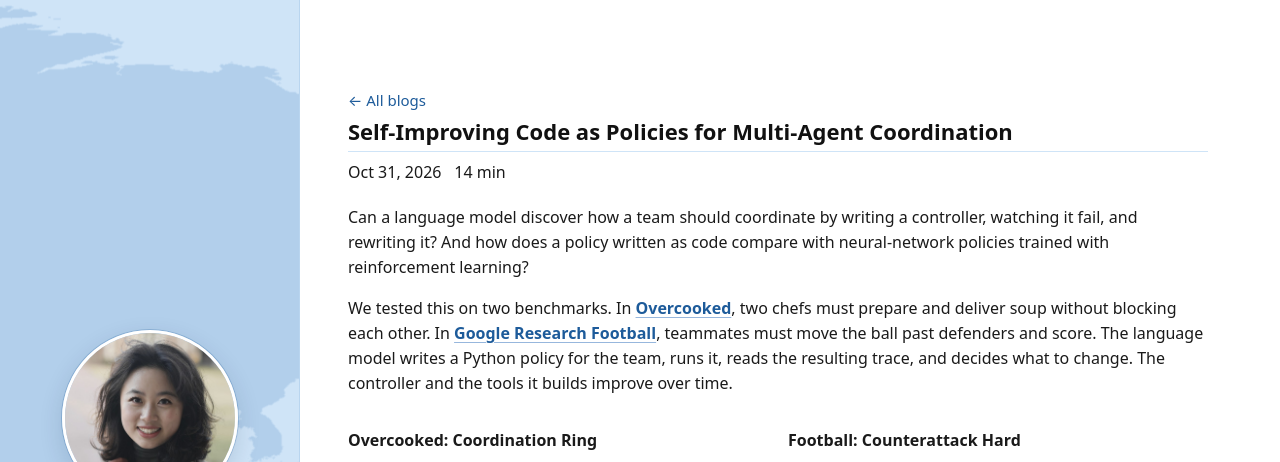
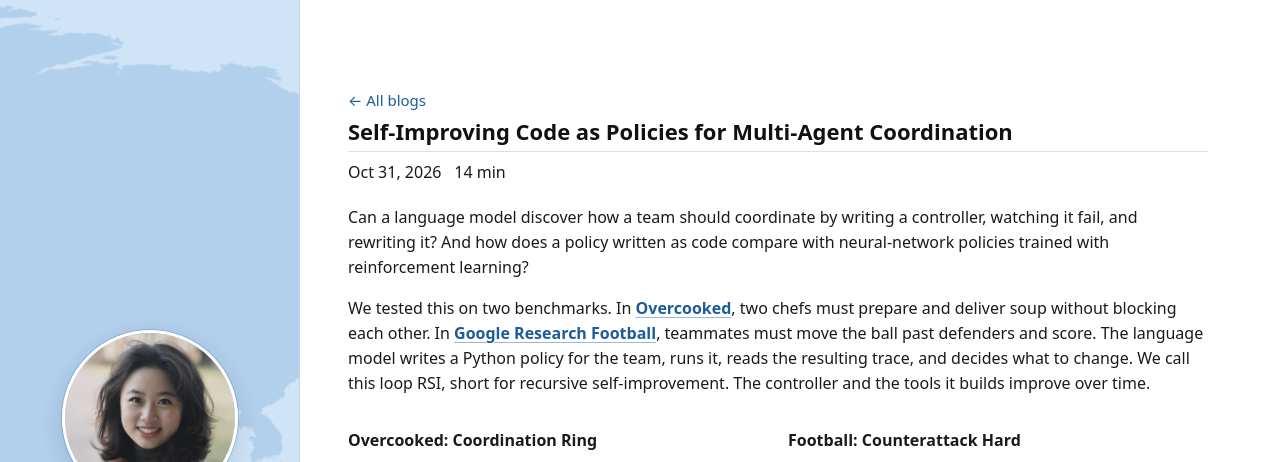
Before and after one commit to tavia-liu/tavia-liu.github.io, a Jekyll site: the page built from _posts/2026-10-31-self-improving-code-as-policies.md, in a window 1280 px wide and 1400 px high, cut to the strip 0-462 px from the top of the window. Built offline with Jekyll 4.4.1, drawn with Linux system fonts in a browser that asks for light colours; some of the changed text lies outside the part shown.

Commit message:
Introduce RSI in intro paragraph

```diff
--- a/_posts/2026-10-31-self-improving-code-as-policies.md
+++ b/_posts/2026-10-31-self-improving-code-as-policies.md
@@ -11,7 +11,7 @@ image: /assets/img/research/overcooked-rsi-ten-rounds.png
 
 Can a language model discover how a team should coordinate by writing a controller, watching it fail, and rewriting it? And how does a policy written as code compare with neural-network policies trained with reinforcement learning?
 
-We tested this on two benchmarks. In [Overcooked](https://github.com/HumanCompatibleAI/overcooked_ai), two chefs must prepare and deliver soup without blocking each other. In [Google Research Football](https://github.com/google-research/football), teammates must move the ball past defenders and score. The language model writes a Python policy for the team, runs it, reads the resulting trace, and decides what to change. The controller and the tools it builds improve over time.
+We tested this on two benchmarks. In [Overcooked](https://github.com/HumanCompatibleAI/overcooked_ai), two chefs must prepare and deliver soup without blocking each other. In [Google Research Football](https://github.com/google-research/football), teammates must move the ball past defenders and score. The language model writes a Python policy for the team, runs it, reads the resulting trace, and decides what to change. We call this loop RSI, short for recursive self-improvement. The controller and the tools it builds improve over time.
 
 <figure style="margin: 2rem 0;">
   <div style="display: grid; grid-template-columns: repeat(auto-fit, minmax(min(100%, 260px), 1fr)); gap: 1.25rem;">
```
Also changed, not shown: other parts of _posts/2026-10-31-self-improving-code-as-policies.md (+1 -1 lines).
